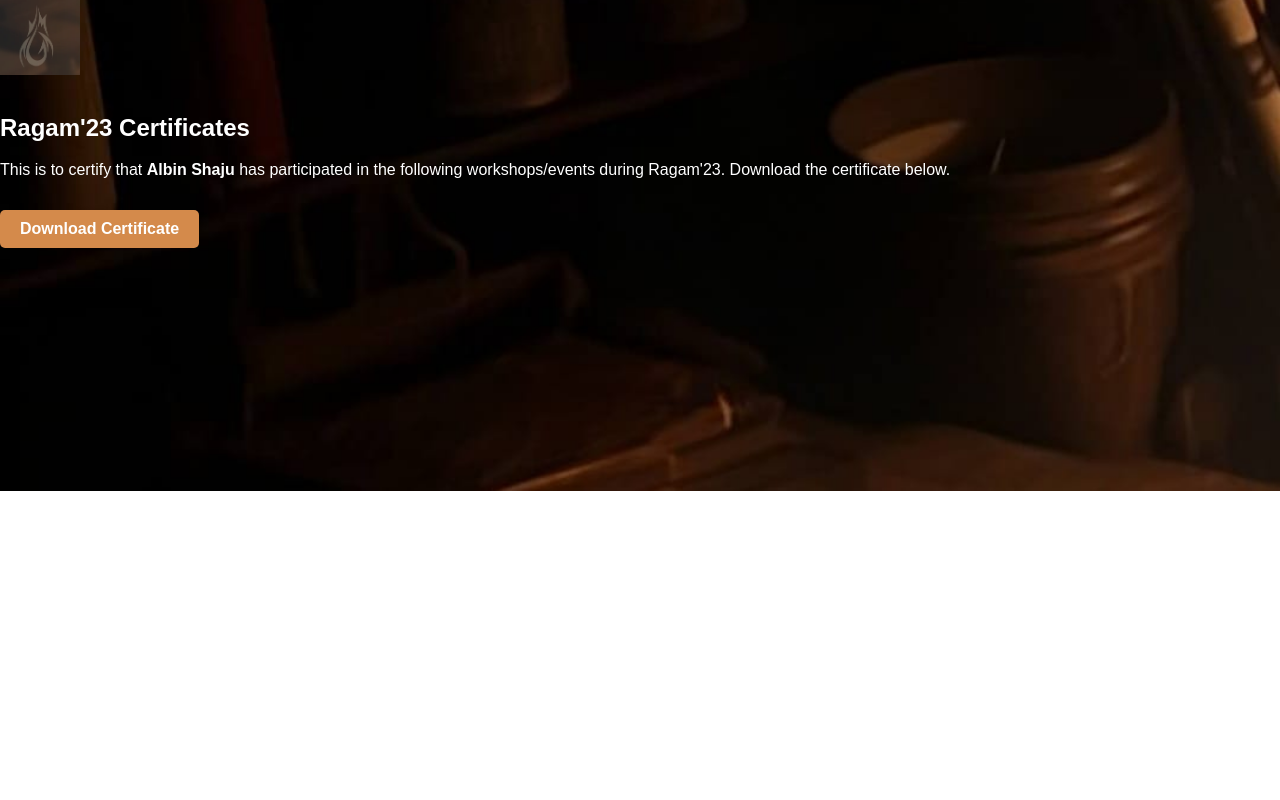
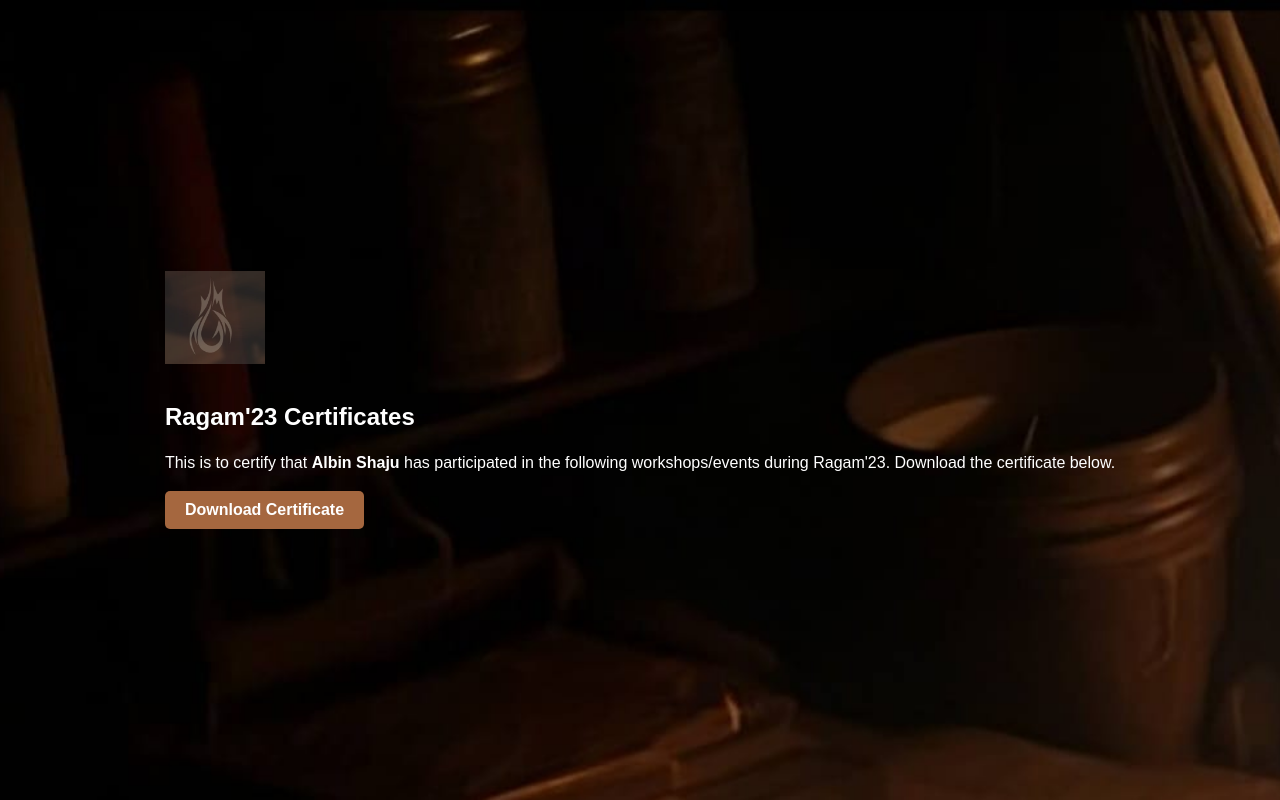
Before and after one commit to certificatesragam/23, a plain HTML site: page index.html in a window 1280 px wide. Drawn offline with Linux system fonts and the light colour scheme.

Commit message:
style.css

```diff
--- a/style.css
+++ b/style.css
@@ -1,53 +1,64 @@
-/* General styling */
+/* General Styles */
 body {
     font-family: 'Arial', sans-serif;
     margin: 0;
     padding: 0;
+    display: flex;
+    justify-content: center;
+    align-items: center;
+    height: 100vh;
     background: url('background.jpg') no-repeat center center/cover;
     color: white;
 }
 
-/* Container styling */
+/* Main Container */
 .container {
-    display: flex;
-    justify-content: center;
-    align-items: center;
-    height: 100vh;
     text-align: center;
 }
 
-/* Transparent box styling with improved blending */
+/* Logo Styling */
+.logo {
+    width: 100px;
+    margin-bottom: 15px;
+    opacity: 0.6; /* Increased transparency for better blending */
+}
+
+/* Transparent Box */
 .box {
-    background: rgba(0, 0, 0, 0.15); /* More transparency for subtle effect */
+    background: rgba(0, 0, 0, 0.15); /* Lighter transparency for smooth effect */
     border-radius: 10px;
     padding: 20px;
     color: white;
-    backdrop-filter: blur(8px); /* Enhanced blur for smooth integration */
+    backdrop-filter: blur(8px); /* Enhances blending with background */
     box-shadow: 0 4px 15px rgba(0, 0, 0, 0.2);
     max-width: 80%;
 }
 
-/* Logo styling with slight transparency */
-.logo {
-    width: 80px;
-    margin-bottom: 15px;
-    opacity: 0.6; /* More transparency to blend with the background */
+/* Heading Styles */
+h1 {
+    font-size: 24px;
+    font-weight: bold;
 }
 
+/* Paragraph Styles */
+p {
+    font-size: 16px;
+    line-height: 1.5;
+}
 
-/* Button styling */
+/* Button Styling */
 .button {
     display: inline-block;
     padding: 10px 20px;
-    margin-top: 15px;
-    background-color: #d48a4b;
+    background-color: #a5673f;
     color: white;
+    font-size: 16px;
     text-decoration: none;
     border-radius: 5px;
     font-weight: bold;
-    transition: background 0.3s ease;
+    transition: background 0.3s ease-in-out;
 }
 
 .button:hover {
-    background-color: #b36d3d;
+    background-color: #8d5632;
 }
```
